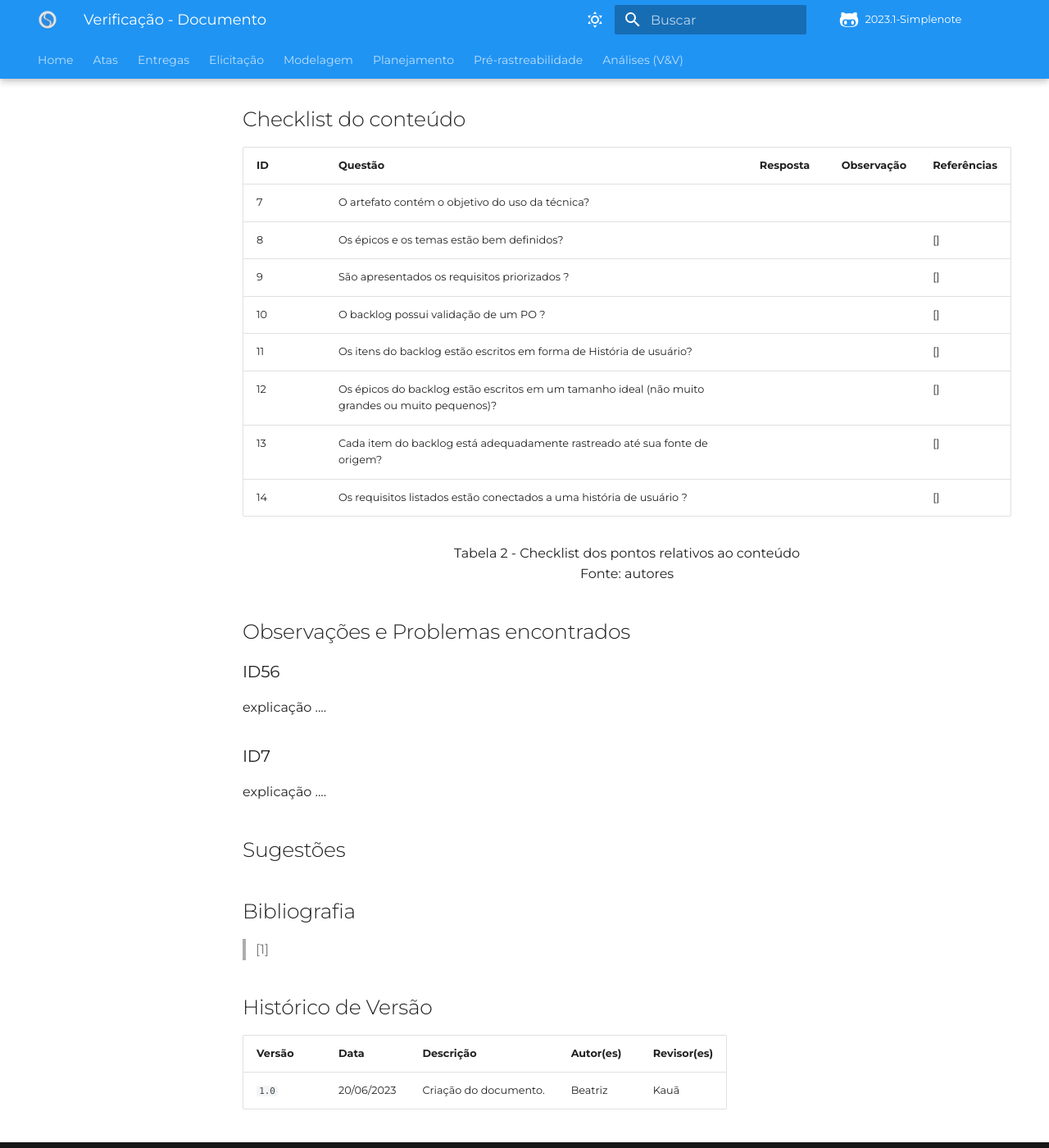
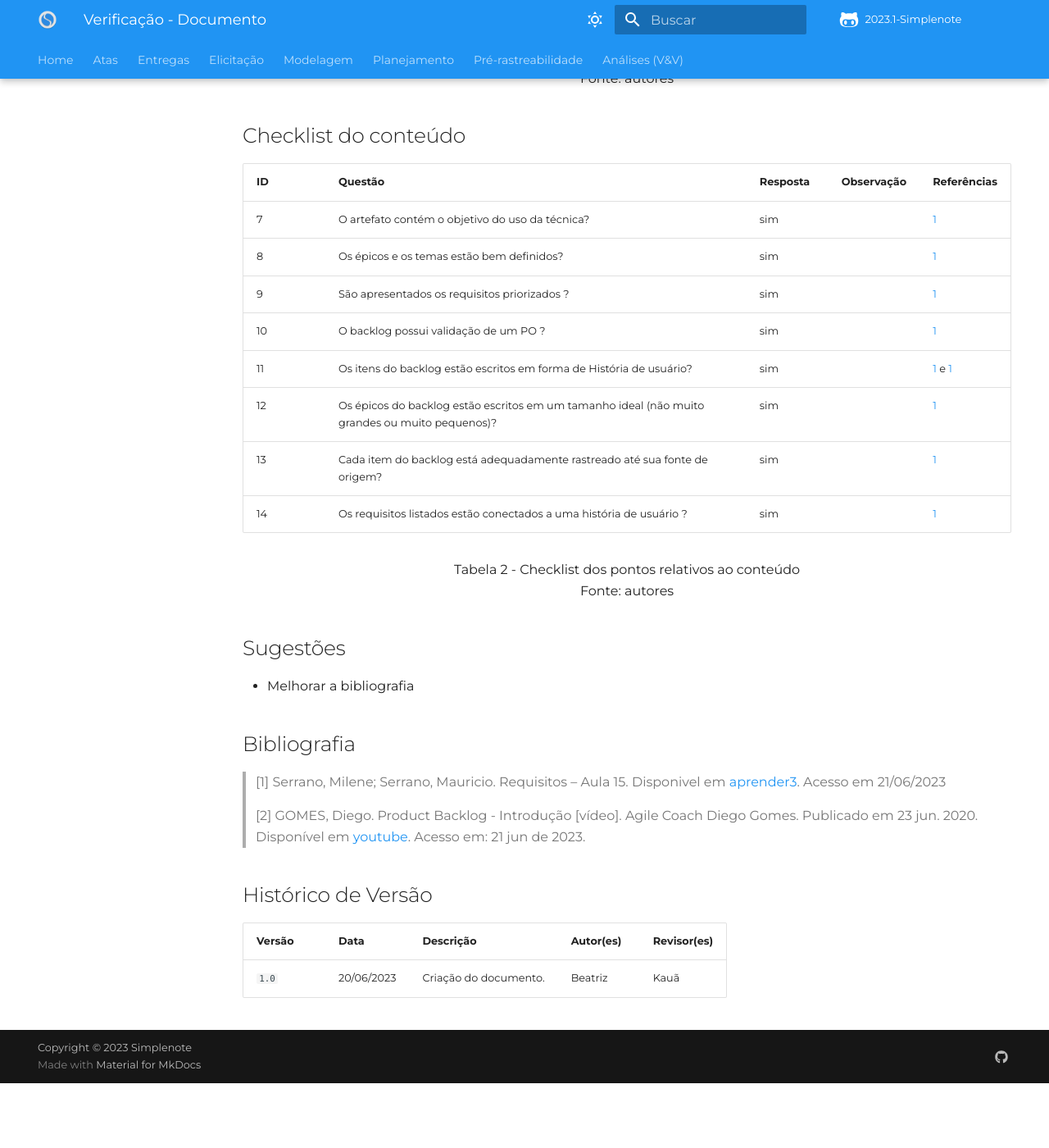
Before and after one commit to Requisitos-de-Software/2023.1-Simplenote, an MkDocs documentation site: the page built from docs/Analise-Grupo5/Modelagem/backlog.md, in a window 1280 px wide and 1400 px high, scrolled down 1352 px. Shown: the whole window at 82% size. Built offline with MkDocs 1.6.1 and Material for MkDocs 9.7.7, drawn with Linux system fonts in a browser that asks for light colours; some web fonts are replaced; comment, search, counter and statistics services are not loaded; after the commit the page ends 2673 px from its top, so only the background shows below that; some of the changed text lies outside the part shown.

Commit message:
Update backlog.md

```diff
--- a/docs/Analise-Grupo5/Modelagem/backlog.md
+++ b/docs/Analise-Grupo5/Modelagem/backlog.md
@@ -24,12 +24,12 @@ Para avaliação do documento em aspectos formais e tecnicos, foi criado a tabel
 
 |ID|Questão|Resposta|Observação|
 |--|-------|--------|----------|
-|1|O artefato possui Introdução?                                                                                |        |          |
-|2|O artefato artefato possui uma Bibliografia/Referência Bibliográfica?                                        |        |          |
-|3|O artefato possui um Histórico de Versões com o id e descrição das versões, data, autores e revisores?       |        |          |
-|4|Todos os textos estão na norma padrão?                                                                       |        |          |
-|5|As tabelas são chamadas no texto?                                                                            |        |          |
-|6|Os revisores são pessoas diferentes dos autores?                                                             |        |          |
+|1|O artefato possui Introdução?                                                                                | sim       |          |
+|2|O artefato artefato possui uma Bibliografia/Referência Bibliográfica?                                        | sim       | Poderia melhorar a dela. |
+|3|O artefato possui um Histórico de Versões com o id e descrição das versões, data, autores e revisores?       | sim       |          |
+|4|Todos os textos estão na norma padrão?                                                                       | sim       |          |
+|5|As tabelas são chamadas no texto?                                                                            | sim       |          |
+|6|Os revisores são pessoas diferentes dos autores?                                                             | sim       |          |
 
 <p align="center"> Tabela 1 - Checklist do documento <br> Fonte: autores </p>
 
@@ -37,33 +37,27 @@ Para avaliação do documento em aspectos formais e tecnicos, foi criado a tabel
 
 | ID   | Questão | Resposta | Observação | Referências |
 | ---- | ------- | -------- | ---------- |-------------|
-|  7   | O artefato contém o objetivo do uso da técnica?	                                                 |          |            |           |
-|  8   | Os épicos e os temas estão bem definidos?                                                        |          |            |     []      |
-|  9   | São apresentados os requisitos priorizados ?	                                                    |          |            |     []      |
-|  10  | O backlog possui validação de um PO ?	                                                           |          |            |     []      |
-|  11  | Os itens do backlog estão escritos em forma de História de usuário?	                             |          |            |     []      |
-|  12  | Os épicos do backlog estão escritos em um tamanho ideal (não muito grandes ou muito pequenos)?   |          |            |     []      |
-|  13  | Cada item do backlog está adequadamente rastreado até sua fonte de origem?		                     |          |            |     []      |
-|  14  | Os requisitos listados estão conectados a uma história de usuário ?                              |          |            |     []      |
+|  7   | O artefato contém o objetivo do uso da técnica?	                                                 |  sim        |            |     [1](#ancora1)        |
+|  8   | Os épicos e os temas estão bem definidos?                                                        |  sim        |            |     [1](#ancora1)         |
+|  9   | São apresentados os requisitos priorizados ?	                                                    |  sim        |            |     [1](#ancora1)         |
+|  10  | O backlog possui validação de um PO ?	                                                           |  sim        |            |     [1](#ancora1)         |
+|  11  | Os itens do backlog estão escritos em forma de História de usuário?	                             |  sim        |            |     [1](#ancora1) e [1](#ancora2)  |
+|  12  | Os épicos do backlog estão escritos em um tamanho ideal (não muito grandes ou muito pequenos)?   |  sim        |            |     [1](#ancora1)          |
+|  13  | Cada item do backlog está adequadamente rastreado até sua fonte de origem?		                     |  sim        |            |     [1](#ancora1)         |
+|  14  | Os requisitos listados estão conectados a uma história de usuário ?                              |  sim        |            |     [1](#ancora1)         |
 
 <p align="center"> Tabela 2 - Checklist dos pontos relativos ao conteúdo <br> Fonte: autores </p>
 
-## Observações e Problemas encontrados
+## Sugestões
 
-### ID56
-
-explicação ....
-
-### ID7
-
-explicação ....
-
-## Sugestões
+- Melhorar a bibliografia
 
 ## Bibliografia
 
-> [1]
+> [1] Serrano, Milene; Serrano, Mauricio. Requisitos – Aula 15. Disponivel em [aprender3](https://aprender3.unb.br/pluginfile.php/2523115/mod_resource/content/1/Requisitos%20-%20Aula%2015a.pdf). Acesso em 21/06/2023
 >
+> [2] GOMES, Diego. Product Backlog - Introdução [vídeo]. Agile Coach Diego Gomes. Publicado em 23 jun. 2020. Disponível em [youtube](https://youtu.be/z4ubaBwjCsU). Acesso em: 21 jun de 2023.
+
 ## Histórico de Versão
 
 | Versão | Data       | Descrição             | Autor(es) | Revisor(es)        |
```
Also changed, not shown: other parts of docs/Analise-Grupo5/Modelagem/backlog.md (+1 -1 lines).
